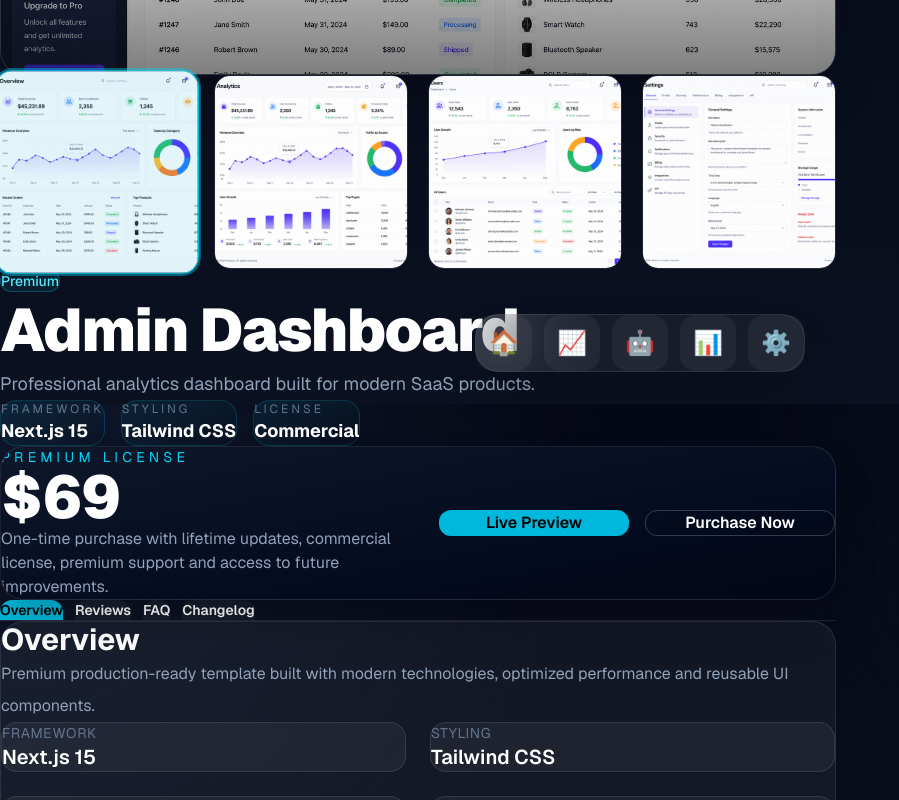
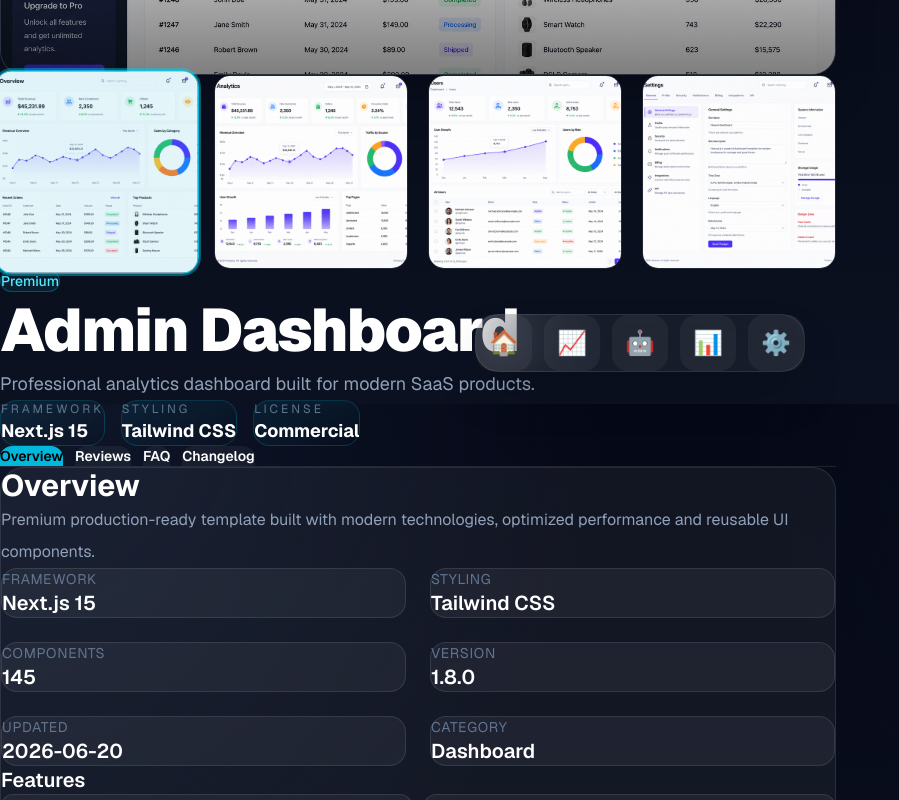
Before and after one commit to ghandon183-glitch/nexora-core, a Next.js app: page /templates/admin-dashboard in a window 1280 px wide. Shown: the part 396-1196 px from the top of the page, without its empty margins (0-899 px from the left). Built offline with nearby package versions, Linux system fonts and the light colour scheme.

Commit message:
remove duplicate pricing card from product header

```diff
--- a/components/product/product-header.tsx
+++ b/components/product/product-header.tsx
@@ -1,6 +1,4 @@
 import Badge from "@/components/ui/badge";
-import Button from "@/components/ui/button";
-import Card from "@/components/ui/card";
 
 interface ProductHeaderProps {
   title: string;
@@ -13,7 +11,6 @@
   title,
   description,
   badge,
-  price,
 }: ProductHeaderProps) {
   return (
     <div className="space-y-12">
@@ -49,38 +46,6 @@
           </div>
         ))}
       </div>
-
-      <Card className="overflow-hidden rounded-3xl border border-white/10 bg-gradient-to-br from-slate-900 to-slate-950 p-0">
-        <div className="flex flex-col gap-10 p-10 xl:flex-row xl:items-center xl:justify-between">
-          <div>
-            <p className="text-sm uppercase tracking-[0.3em] text-cyan-400">
-              Premium License
-            </p>
-
-            <h2 className="mt-4 text-6xl font-black text-white">
-              ${price}
-            </h2>
-
-            <p className="mt-4 max-w-lg text-slate-400">
-              One-time purchase with lifetime updates, commercial license,
-              premium support and access to future improvements.
-            </p>
-          </div>
-
-          <div className="flex flex-col gap-4 sm:flex-row">
-            <Button className="min-w-[190px]">
-              Live Preview
-            </Button>
-
-            <Button
-              variant="outline"
-              className="min-w-[190px]"
-            >
-              Purchase Now
-            </Button>
-          </div>
-        </div>
-      </Card>
     </div>
   );
 }
```
Also changed, not shown: 1 other file (tests, documents, lock files or other folders).
